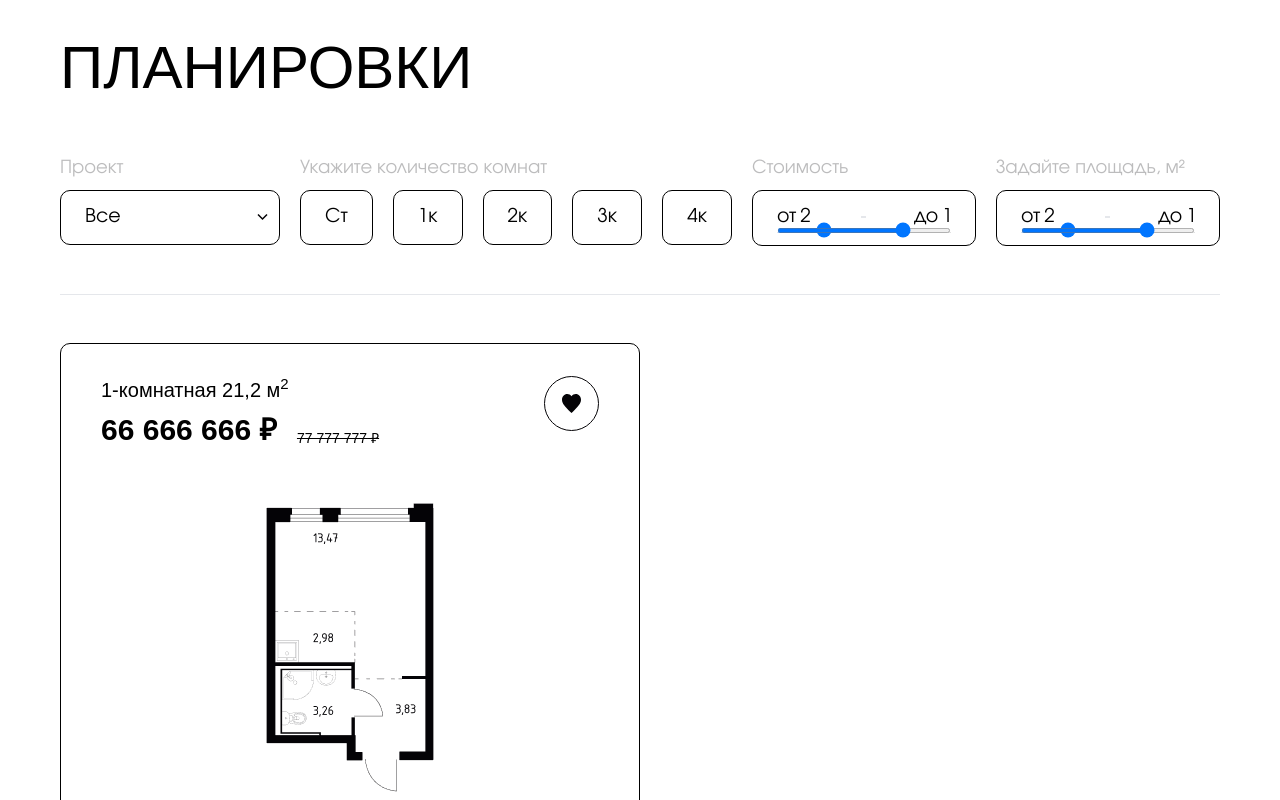
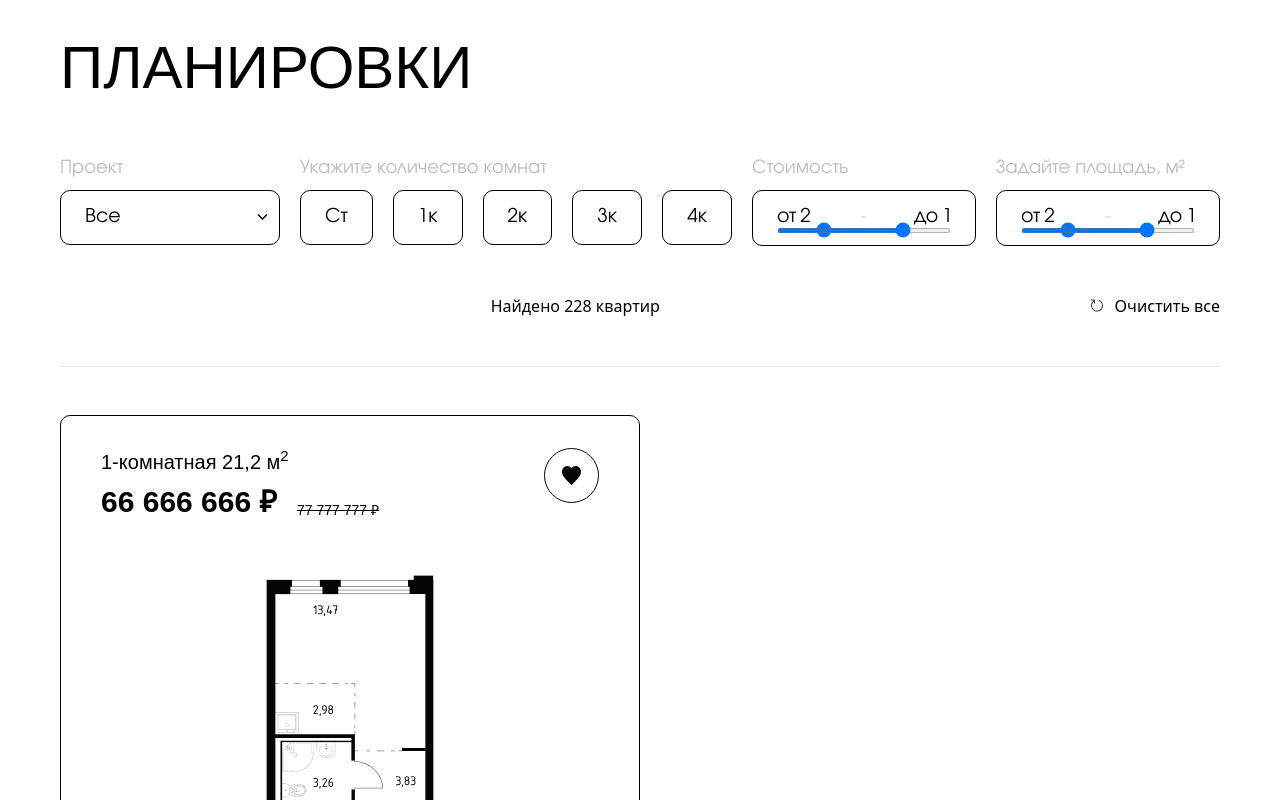
Before and after one commit to dadajonovich/aerokod-test, a React (Vite) app: page / in a window 1280 px wide. Shown: the top 800 px of the page. Built offline with nearby package versions, Linux system fonts and the light colour scheme; a web font is replaced by a local one.

Commit message:
Создал компонент <SearchInfo />

```diff
--- a/package.json
+++ b/package.json
@@ -18,6 +18,7 @@
     "react-router-dom": "^6.22.2"
   },
   "devDependencies": {
+    "@types/node": "^20.12.12",
     "@types/react": "^18.2.56",
     "@types/react-dom": "^18.2.19",
     "@typescript-eslint/eslint-plugin": "^7.0.2",
--- a/src/App.tsx
+++ b/src/App.tsx
@@ -1,10 +1,12 @@
 import { Card } from './components/Card';
 import { Options } from './components/Options';
+import { SearchInfo } from './components/SearchInfo';
 
 function App() {
   return (
     <main className="min-h-screen	px-[60px] pt-[38px]">
       <Options />
+      <SearchInfo quantity={228} />
       <hr className="my-12 bg-label" />
       <div>
         <Card />
--- a/src/assets/blocks/range.scss
+++ /dev/null
@@ -1,31 +0,0 @@
-@layer utilities {
-  .slider {
-    height: 1px;
-    border-radius: 5px;
-    background: #ddd;
-    position: relative;
-  }
-
-  .slider .progress {
-    height: 1px;
-    left: 25%;
-    right: 25%;
-    position: absolute;
-    background: #17a2b8;
-    border-radius: 5px;
-  }
-
-  .range-input {
-    position: relative;
-  }
-
-  .range-input input {
-    position: absolute;
-    top: -5px;
-    height: 5px;
-    width: 100%;
-    background: none;
-    pointer-events: none;
-    // -webkit-appearance: none;
-  }
-}
--- a/src/assets/custom.scss
+++ b/src/assets/custom.scss
@@ -28,4 +28,36 @@
       width: 100%;
     }
   }
+
+  // Price range
+
+  .slider {
+    height: 1px;
+    border-radius: 5px;
+    background: #ddd;
+    position: relative;
+  }
+
+  .slider .progress {
+    height: 1px;
+    left: 25%;
+    right: 25%;
+    position: absolute;
+    background: #17a2b8;
+    border-radius: 5px;
+  }
+
+  .range-input {
+    position: relative;
+  }
+
+  .range-input input {
+    position: absolute;
+    top: -5px;
+    height: 5px;
+    width: 100%;
+    background: none;
+    pointer-events: none;
+    // -webkit-appearance: none;
+  }
 }
--- /dev/null
+++ b/src/components/SearchInfo/index.tsx
@@ -0,0 +1,29 @@
+type SearchInfoProps = {
+  quantity: number;
+};
+
+export function SearchInfo({ quantity }: SearchInfoProps) {
+  return (
+    <div className="mt-12 flex">
+      <p className="grow text-center">Найдено {quantity} квартир</p>
+      <button className="flex items-center justify-between gap-3">
+        <svg
+          width="12"
+          height="13"
+          viewBox="0 0 12 13"
+          fill="none"
+          xmlns="http://www.w3.org/2000/svg"
+        >
+          <path
+            opacity="0.78"
+            fill-rule="evenodd"
+            clip-rule="evenodd"
+            d="M2.68105 1.50013H5.05452e-05V0.5H3.50005L4.00005 1.00006V4.50051H3.00005V2.50026C2.10377 3.17283 1.45936 4.127 1.17019 5.2097C0.881032 6.2924 0.963884 7.44086 1.40546 8.47083C1.84703 9.5008 2.62173 10.3526 3.60526 10.8895C4.58879 11.4264 5.72415 11.6174 6.82918 11.4317C7.93421 11.2461 8.94486 10.6945 9.69898 9.86568C10.4531 9.03681 10.907 7.97861 10.9878 6.86088C11.0686 5.74314 10.7717 4.63064 10.1447 3.70187C9.51765 2.77311 8.59687 2.0819 7.53005 1.73916L7.83204 0.785037C9.12667 1.20022 10.2419 2.04282 10.9951 3.17482C11.7483 4.30682 12.0948 5.66108 11.9777 7.01576C11.8607 8.37044 11.2871 9.64521 10.351 10.6312C9.4148 11.6172 8.17157 12.2561 6.82493 12.443C5.4783 12.63 4.1081 12.354 2.93881 11.6602C1.76952 10.9665 0.870467 9.89617 0.38894 8.62458C-0.0925876 7.353 -0.12804 5.95556 0.28839 4.66119C0.704819 3.36682 1.54844 2.25227 2.68105 1.50013Z"
+            fill="#040306"
+          />
+        </svg>
+        Очистить все
+      </button>
+    </div>
+  );
+}
--- a/src/index.scss
+++ b/src/index.scss
@@ -41,4 +41,3 @@
 }
 
 @import 'assets/custom';
-@import 'assets/blocks/range';
```
Also changed, not shown: public/remove.svg (added), 1 other file (tests, documents, lock files or other folders).
